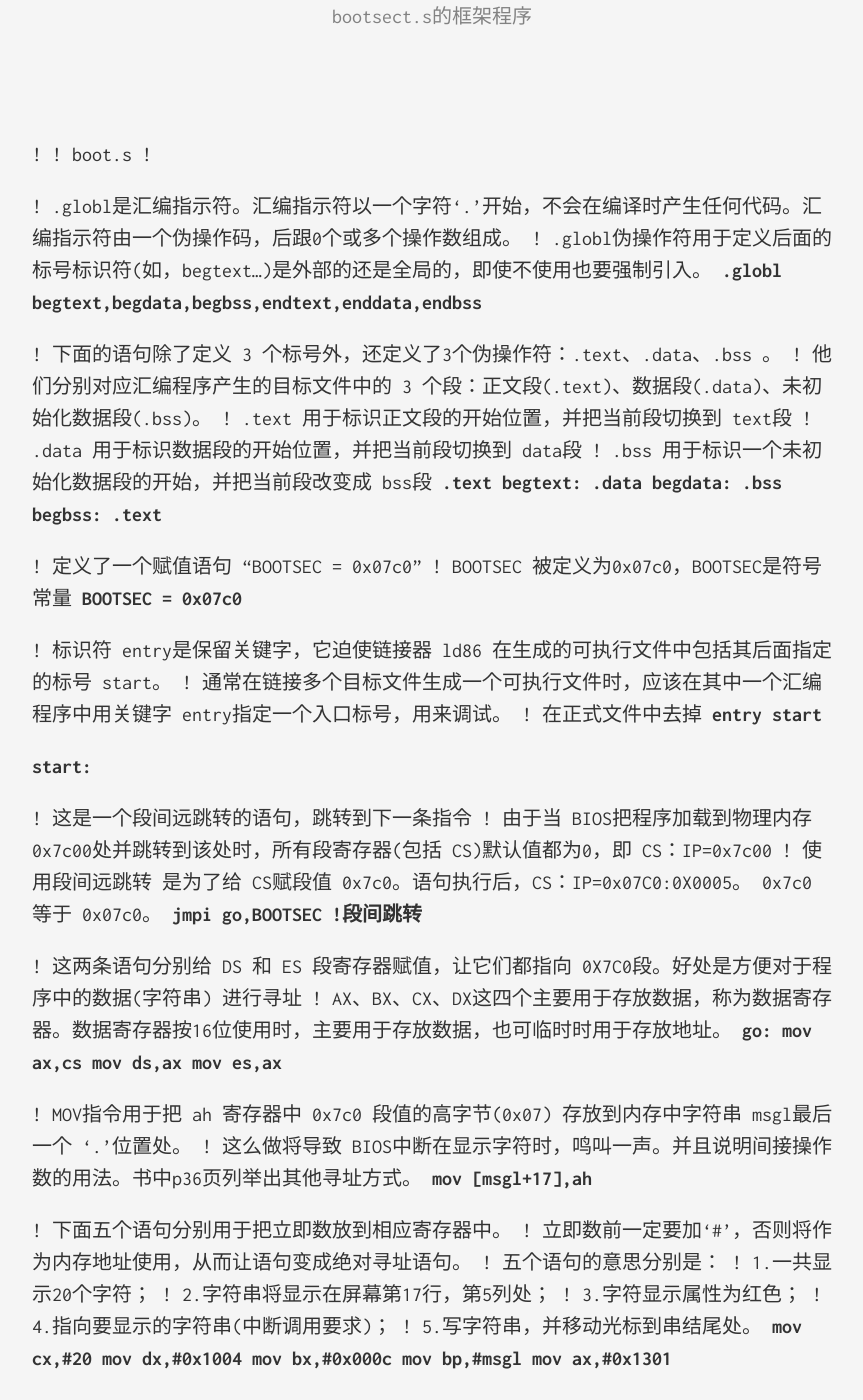
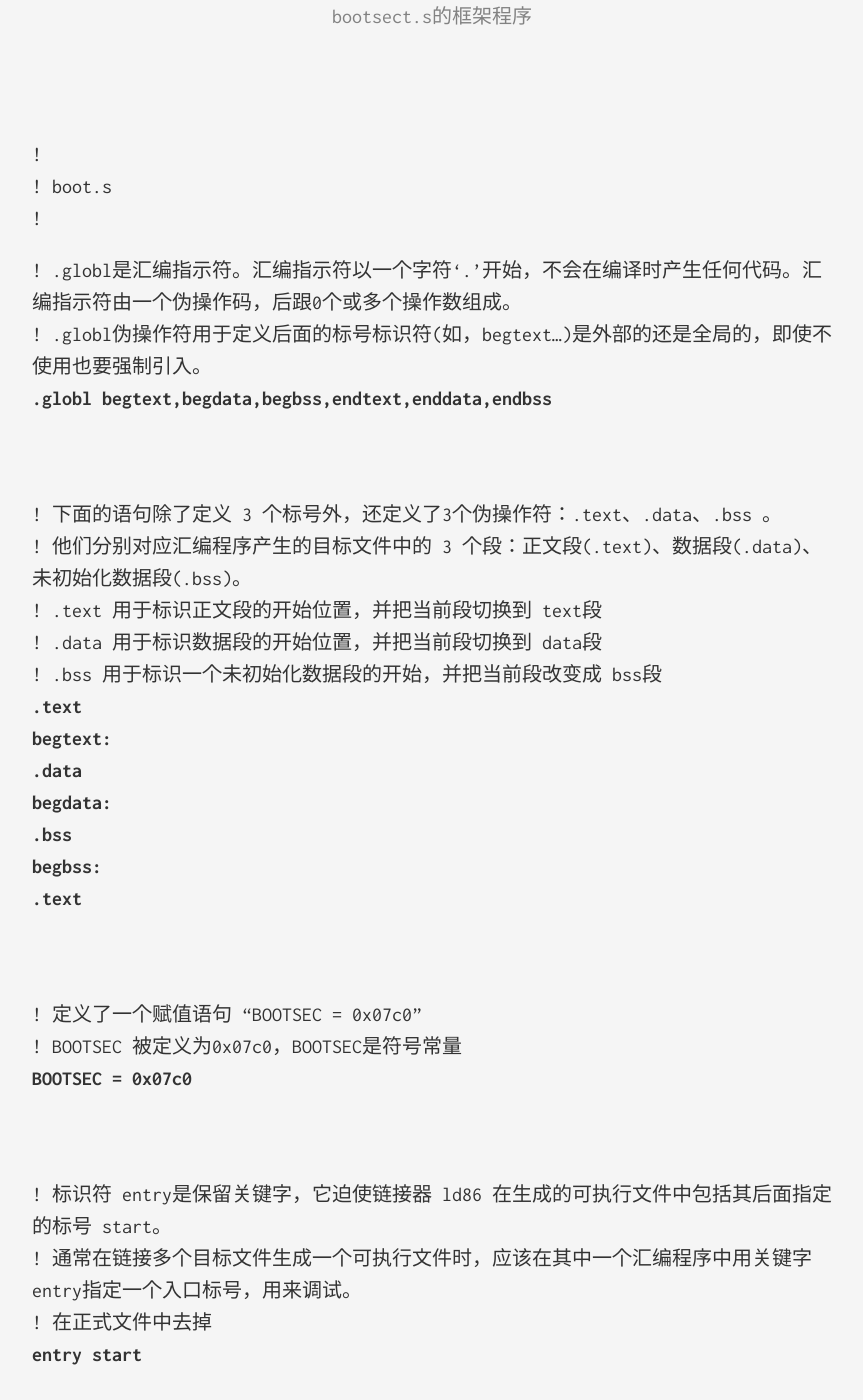
Before and after one commit to WaterWoodFountainhead/WaterWoodFountainhead.github.io, a Jekyll site: the page built from _posts/2019-09-23-boot.s.md, in a window 1280 px wide and 1400 px high, scrolled down 319 px. Shown: the whole window, without its empty margins (208-1071 px from the left). Built offline with Jekyll 4.4.1, drawn with Linux system fonts in a browser that asks for light colours; some of the changed text lies outside the part shown.

Commit message:
Update 2019-09-23-boot.s.md

```diff
--- a/_posts/2019-09-23-boot.s.md
+++ b/_posts/2019-09-23-boot.s.md
@@ -6,109 +6,109 @@ date:   2019-09-23 10:00:00 +0800
 categories: [old_linux]
 ---
 
-!
-! boot.s
-!
+! <br>
+! boot.s <br>
+!<br>
 
 
-! .globl是汇编指示符。汇编指示符以一个字符‘.’开始，不会在编译时产生任何代码。汇编指示符由一个伪操作码，后跟0个或多个操作数组成。
-! .globl伪操作符用于定义后面的标号标识符(如，begtext...)是外部的还是全局的，即使不使用也要强制引入。
-**.globl begtext,begdata,begbss,endtext,enddata,endbss**
+! .globl是汇编指示符。汇编指示符以一个字符‘.’开始，不会在编译时产生任何代码。汇编指示符由一个伪操作码，后跟0个或多个操作数组成。<br>
+! .globl伪操作符用于定义后面的标号标识符(如，begtext...)是外部的还是全局的，即使不使用也要强制引入。<br>
+**.globl begtext,begdata,begbss,endtext,enddata,endbss**<br><br><br>
 
 
 
-! 下面的语句除了定义 3 个标号外，还定义了3个伪操作符：.text、.data、.bss 。
-! 他们分别对应汇编程序产生的目标文件中的 3 个段：正文段(.text)、数据段(.data)、未初始化数据段(.bss)。
-! .text 用于标识正文段的开始位置，并把当前段切换到 text段
-! .data 用于标识数据段的开始位置，并把当前段切换到 data段
-! .bss 用于标识一个未初始化数据段的开始，并把当前段改变成 bss段
-**.text**
-**begtext:**
-**.data**
-**begdata:**
-**.bss**
-**begbss:**
-**.text**
+! 下面的语句除了定义 3 个标号外，还定义了3个伪操作符：.text、.data、.bss 。<br>
+! 他们分别对应汇编程序产生的目标文件中的 3 个段：正文段(.text)、数据段(.data)、未初始化数据段(.bss)。<br>
+! .text 用于标识正文段的开始位置，并把当前段切换到 text段<br>
+! .data 用于标识数据段的开始位置，并把当前段切换到 data段<br>
+! .bss 用于标识一个未初始化数据段的开始，并把当前段改变成 bss段<br>
+**.text**<br>
+**begtext:**<br>
+**.data**<br>
+**begdata:**<br>
+**.bss**<br>
+**begbss:**<br>
+**.text**<br><br><br>
 
 
 
-! 定义了一个赋值语句 “BOOTSEC = 0x07c0”
-! BOOTSEC 被定义为0x07c0，BOOTSEC是符号常量
-**BOOTSEC = 0x07c0**
+! 定义了一个赋值语句 “BOOTSEC = 0x07c0”<br>
+! BOOTSEC 被定义为0x07c0，BOOTSEC是符号常量<br>
+**BOOTSEC = 0x07c0**<br><br><br>
 
 
 
-! 标识符 entry是保留关键字，它迫使链接器 ld86 在生成的可执行文件中包括其后面指定的标号 start。
-! 通常在链接多个目标文件生成一个可执行文件时，应该在其中一个汇编程序中用关键字 entry指定一个入口标号，用来调试。
-! 在正式文件中去掉
-**entry start**
+! 标识符 entry是保留关键字，它迫使链接器 ld86 在生成的可执行文件中包括其后面指定的标号 start。<br>
+! 通常在链接多个目标文件生成一个可执行文件时，应该在其中一个汇编程序中用关键字 entry指定一个入口标号，用来调试。<br>
+! 在正式文件中去掉<br>
+**entry start**<br><br><br>
 
 
-**start:**
+**start:**<br><br><br>
 
 
-! 这是一个段间远跳转的语句，跳转到下一条指令
-! 由于当 BIOS把程序加载到物理内存 0x7c00处并跳转到该处时，所有段寄存器(包括 CS)默认值都为0，即 CS：IP=0x7c00
-! 使用段间远跳转 是为了给 CS赋段值 0x7c0。语句执行后，CS：IP=0x07C0:0X0005。 0x7c0 等于 0x07c0。
-	**jmpi	go,BOOTSEC !段间跳转**
+! 这是一个段间远跳转的语句，跳转到下一条指令<br>
+! 由于当 BIOS把程序加载到物理内存 0x7c00处并跳转到该处时，所有段寄存器(包括 CS)默认值都为0，即 CS：IP=0x7c00<br>
+! 使用段间远跳转 是为了给 CS赋段值 0x7c0。语句执行后，CS：IP=0x07C0:0X0005。 0x7c0 等于 0x07c0。<br>
+	**jmpi	go,BOOTSEC !段间跳转**<br><br><br>
 
 
-! 这两条语句分别给 DS 和 ES 段寄存器赋值，让它们都指向 0X7C0段。好处是方便对于程序中的数据(字符串) 进行寻址
-! AX、BX、CX、DX这四个主要用于存放数据，称为数据寄存器。数据寄存器按16位使用时，主要用于存放数据，也可临时时用于存放地址。
-**go:	mov	ax,cs**
-	**mov	ds,ax**
-	**mov	es,ax**
+! 这两条语句分别给 DS 和 ES 段寄存器赋值，让它们都指向 0X7C0段。好处是方便对于程序中的数据(字符串) 进行寻址<br>
+! AX、BX、CX、DX这四个主要用于存放数据，称为数据寄存器。数据寄存器按16位使用时，主要用于存放数据，也可临时时用于存放地址。<br>
+**go:	mov	ax,cs**<br>
+	**mov	ds,ax**<br>
+	**mov	es,ax**<br><br><br>
 
 
-! MOV指令用于把 ah 寄存器中 0x7c0 段值的高字节(0x07) 存放到内存中字符串 msgl最后一个 '.'位置处。
-! 这么做将导致 BIOS中断在显示字符时，鸣叫一声。并且说明间接操作数的用法。书中p36页列举出其他寻址方式。
-	**mov	[msgl+17],ah**
+! MOV指令用于把 ah 寄存器中 0x7c0 段值的高字节(0x07) 存放到内存中字符串 msgl最后一个 '.'位置处。<br>
+! 这么做将导致 BIOS中断在显示字符时，鸣叫一声。并且说明间接操作数的用法。书中p36页列举出其他寻址方式。<br>
+	**mov	[msgl+17],ah**<br><br><br>
 
 
-! 下面五个语句分别用于把立即数放到相应寄存器中。
-! 立即数前一定要加‘#’，否则将作为内存地址使用，从而让语句变成绝对寻址语句。
-! 五个语句的意思分别是：
-! 1.一共显示20个字符；
-! 2.字符串将显示在屏幕第17行，第5列处；
-! 3.字符显示属性为红色；
-! 4.指向要显示的字符串(中断调用要求)；
-! 5.写字符串，并移动光标到串结尾处。
-	**mov	cx,#20**
-	**mov	dx,#0x1004**
-	**mov	bx,#0x000c**
-	**mov	bp,#msgl**
-	**mov	ax,#0x1301**
+! 下面五个语句分别用于把立即数放到相应寄存器中。<br>
+! 立即数前一定要加‘#’，否则将作为内存地址使用，从而让语句变成绝对寻址语句。<br>
+! 五个语句的意思分别是：<br>
+! 1.一共显示20个字符；<br>
+! 2.字符串将显示在屏幕第17行，第5列处；<br>
+! 3.字符显示属性为红色；<br>
+! 4.指向要显示的字符串(中断调用要求)；<br>
+! 5.写字符串，并移动光标到串结尾处。<br>
+	**mov	cx,#20**<br>
+	**mov	dx,#0x1004**<br>
+	**mov	bx,#0x000c**<br>
+	**mov	bp,#msgl**<br>
+	**mov	ax,#0x1301**<br><br><br>
 
 
-! BIOS 屏幕显示中断调用 int 0x10, 使用其功能19(0x13)、子功能1(0x01)
-! 该中断作用是，把一字符串(msgl)写到屏幕指定位置处。
-	**int	0x10**
+! BIOS 屏幕显示中断调用 int 0x10, 使用其功能19(0x13)、子功能1(0x01)<br>
+! 该中断作用是，把一字符串(msgl)写到屏幕指定位置处。<br>
+	**int	0x10**<br><br><br>
 
 
-! 该语句是跳转语句，跳转到loop1语句中，可以看出这是一个死循环
-! 采用死循环是为了让显示内容能够停留在屏幕上而不被删除。
-**loop1:	jmp	loop1**
+! 该语句是跳转语句，跳转到loop1语句中，可以看出这是一个死循环<br>
+! 采用死循环是为了让显示内容能够停留在屏幕上而不被删除。<br>
+**loop1:	jmp	loop1**<br><br><br>
 
 
-! 这两条语句定义了字符串 msgl。
-! 定义字符串需要使用伪操作符 ‘.ascii’，并且需要使用双引号括住字符串。这个伪操作符还会自动在字符串后添加一个NULL(0)字符。
-! 第二条语句定义了回车和换行(13,10)字符，定义字符需要是使用伪操作符 ‘.byte’，并且需要使用单引号把字符括住。当然也可以使用字符的ASCII 码(13,10)
-**msgl:	.ascii	"Loading system ..."**
-	**.byte	13,10**
+! 这两条语句定义了字符串 msgl。<br>
+! 定义字符串需要使用伪操作符 ‘.ascii’，并且需要使用双引号括住字符串。这个伪操作符还会自动在字符串后添加一个NULL(0)字符。<br>
+! 第二条语句定义了回车和换行(13,10)字符，定义字符需要是使用伪操作符 ‘.byte’，并且需要使用单引号把字符括住。当然也可以使用字符的ASCII 码(13,10)<br>
+**msgl:	.ascii	"Loading system ..."**<br>
+	**.byte	13,10**<br><br><br>
 
 
-! 伪操作符语句".org" 定义了当前汇编的位置。
-! 这条语句会把汇编器编译过程中当前段的 位置计数器 给调整为该伪操作符语句上给出的值。
-! 它把位置计数器设为 510，并在第二条语句放置了有效引导扇区标志字 0xAA55。
-**.org 510**
-	**.word 0xAA55**
+! 伪操作符语句".org" 定义了当前汇编的位置。<br>
+! 这条语句会把汇编器编译过程中当前段的 位置计数器 给调整为该伪操作符语句上给出的值。<br>
+! 它把位置计数器设为 510，并在第二条语句放置了有效引导扇区标志字 0xAA55。<br>
+**.org 510**<br>
+	**.word 0xAA55**<br><br><br>
 
 
-! 放置了三个标号endtext、enddata、endbss，用来表示三个段的结束位置。
-! 这么设置可以用来在链接多个目标模块时，区分各个模块中各段的开始和结束位置。
-**.text**
-**endtext:**
-**.data**
-**enddata:**
-**.bss**
-**endbss:**
+! 放置了三个标号endtext、enddata、endbss，用来表示三个段的结束位置。<br>
+! 这么设置可以用来在链接多个目标模块时，区分各个模块中各段的开始和结束位置。<br>
+**.text**<br>
+**endtext:**<br>
+**.data**<br>
+**enddata:**<br>
+**.bss**<br>
+**endbss:**<br><br><br>
```
